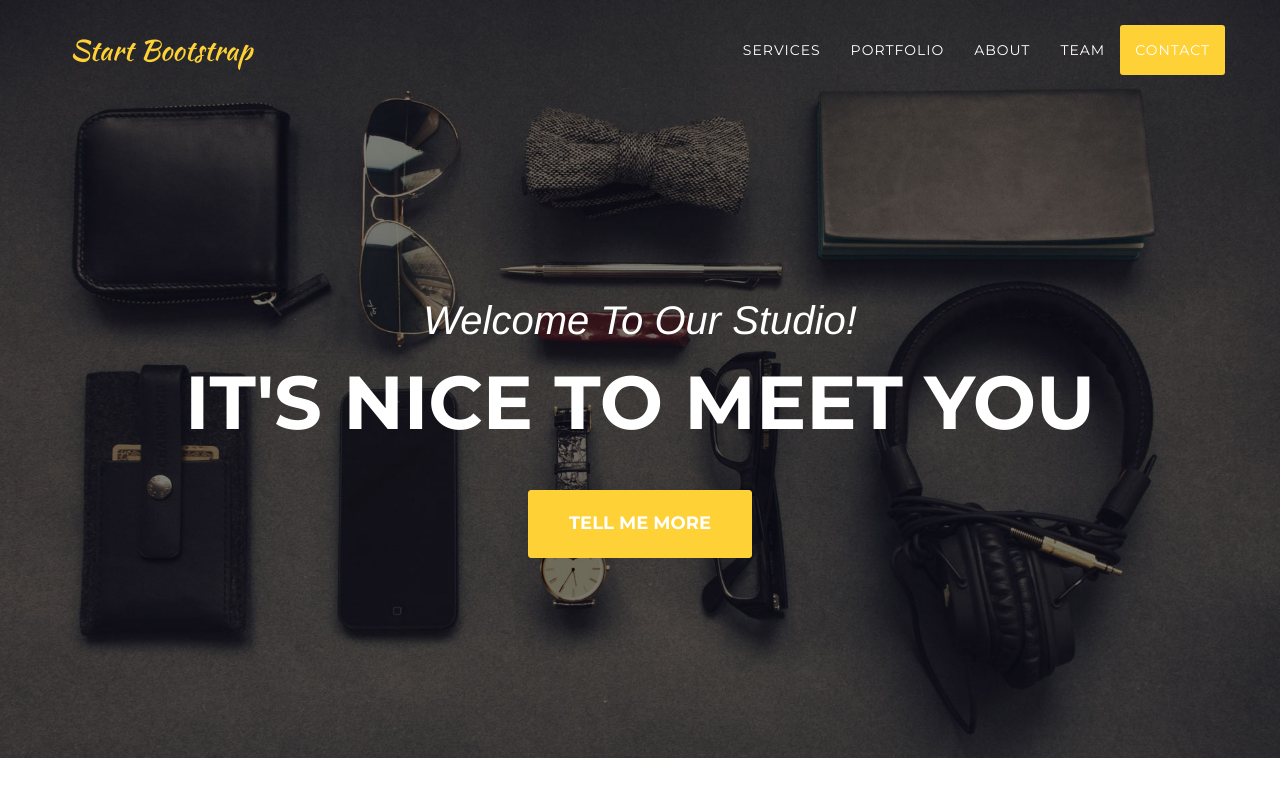
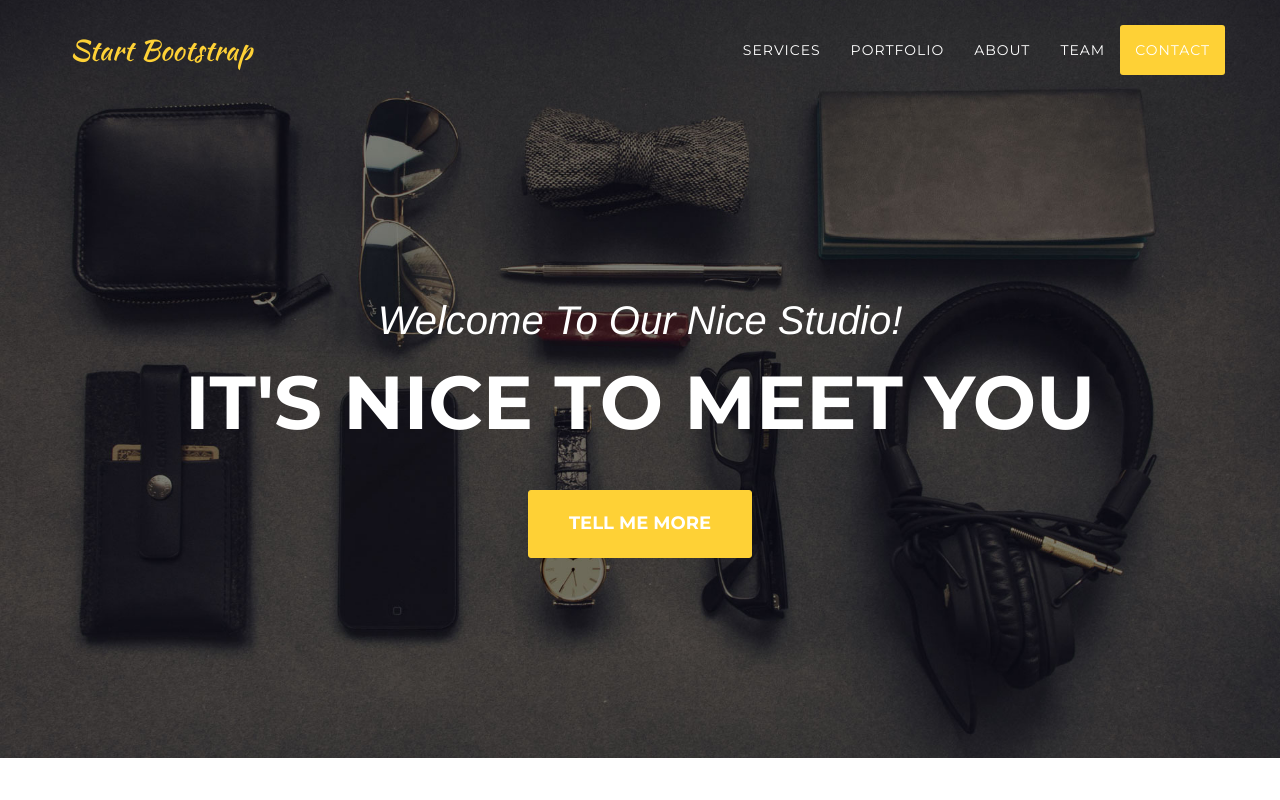
Before and after one commit to grecuionut/docker-nginx, a website: page static-content/index.html in a window 1280 px wide. Shown: the top 800 px of the page. Drawn offline with nearby package versions, Linux system fonts and the light colour scheme; a web font is replaced by a local one.

Commit message:
changed the welcome message

```diff
--- a/static-content/index.html
+++ b/static-content/index.html
@@ -78,7 +78,7 @@
     <header>
         <div class="container">
             <div class="intro-text">
-                <div class="intro-lead-in">Welcome To Our Studio!</div>
+                <div class="intro-lead-in">Welcome To Our Nice Studio!</div>
                 <div class="intro-heading">It's Nice To Meet You</div>
                 <a href="#services" class="page-scroll btn btn-xl">Tell Me More</a>
             </div>
```
